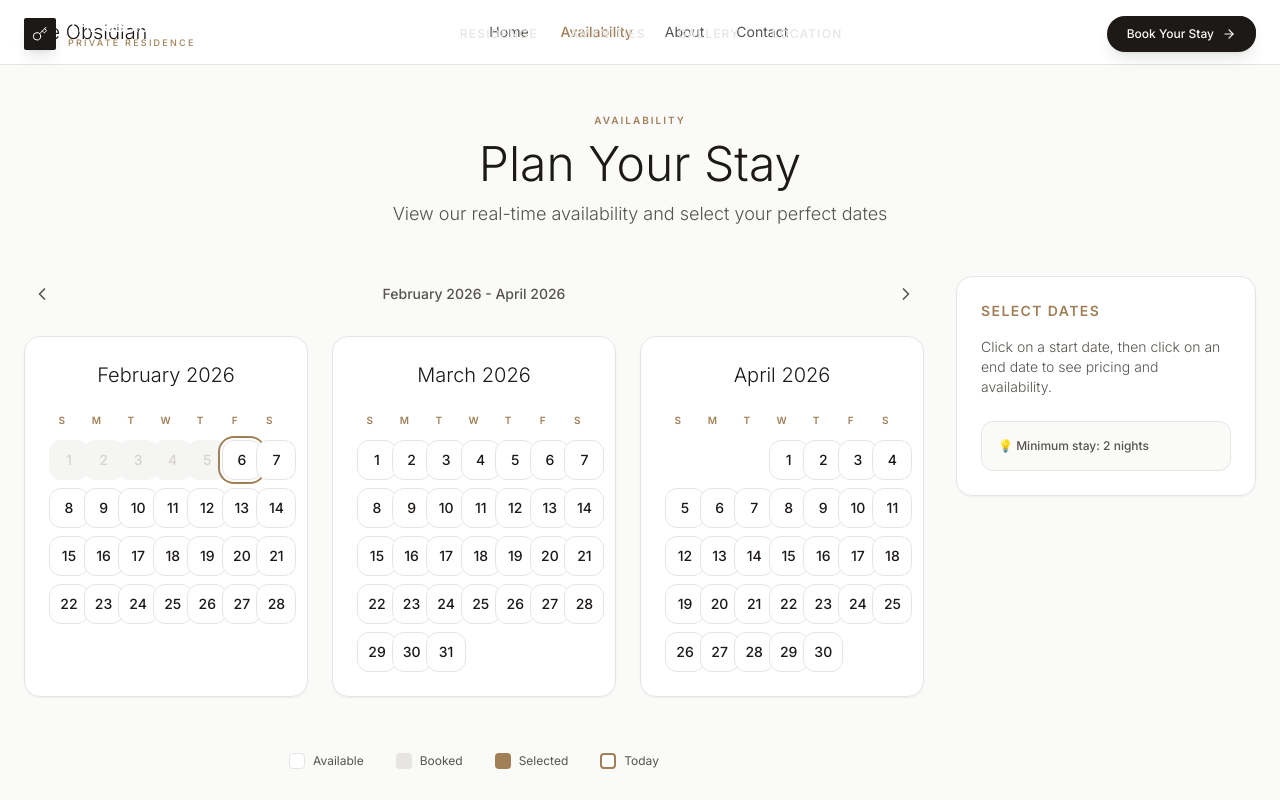
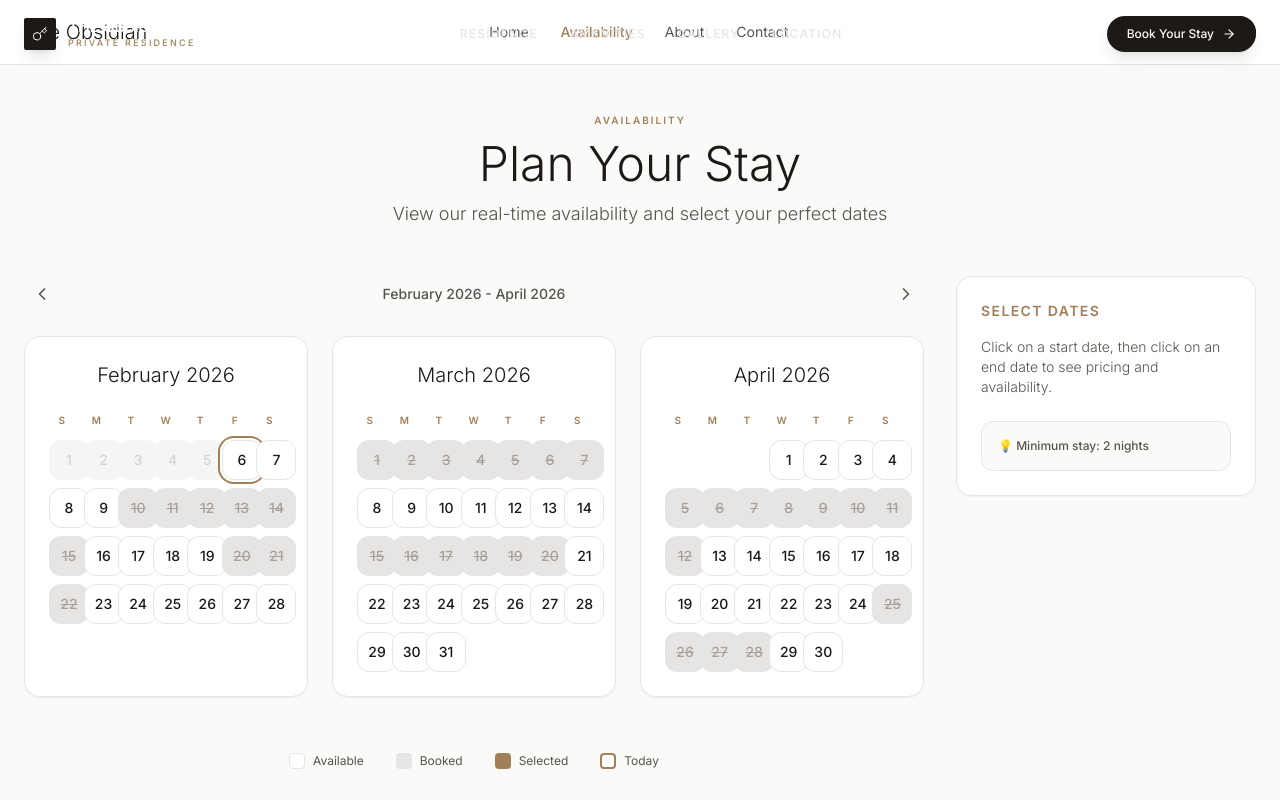
Before and after one commit to Don-vak/Obsidian, a Next.js app: page /availability in a window 1280 px wide. Shown: the top 800 px of the page. Built offline with nearby package versions, Linux system fonts and the light colour scheme.

Commit message:
fix some bugs on the availability page that hindering us from clicking the button on the price breakdown card .

```diff
--- a/app/availability/page.tsx
+++ b/app/availability/page.tsx
@@ -209,6 +209,10 @@ export default function AvailabilityPage() {
                                         Continue to Booking
                                         <ArrowRight size={16} className="group-hover:translate-x-1 transition-transform" />
                                     </button>
+
+                                    <p className="text-center text-xs text-stone-600 font-light">
+                                        You won't be charged yet
+                                    </p>
                                 </motion.div>
                             ) : (
                                 <div className="bg-white/90 backdrop-blur-md border border-stone-200 rounded-2xl p-6 shadow-sm">
--- a/app/book/page.tsx
+++ b/app/book/page.tsx
@@ -449,6 +449,9 @@ export default function BookingPage() {
                     {/* Right Side - Pricing Summary */}
                     <div className="lg:w-2/5">
                         <PricingSummary pricing={pricing} checkIn={checkIn} checkOut={checkOut} />
+                        <p className="text-center text-xs text-stone-600 font-light mt-4">
+                            You won't be charged yet
+                        </p>
                     </div>
                 </div>
             </div>
--- a/app/layout.tsx
+++ b/app/layout.tsx
@@ -35,7 +35,7 @@ export default function RootLayout({
 }>) {
     return (
         <html lang="en" className="scroll-smooth">
-            <body className={`${inter.variable} ${playfair.variable} antialiased selection:bg-[#A18058] selection:text-white font-sans`}>
+            <body className={`${inter.variable} ${playfair.variable} antialiased selection:bg-[#A18058] selection:text-white font-sans`} suppressHydrationWarning>
                 <Navbar />
                 <main>{children}</main>
                 <Footer />
--- a/components/PricingSummary.tsx
+++ b/components/PricingSummary.tsx
@@ -12,12 +12,6 @@ interface PricingSummaryProps {
 
 export const PricingSummary: React.FC<PricingSummaryProps> = ({ pricing, checkIn, checkOut }) => {
     return (
-        <motion.div
-            initial={{ opacity: 0, x: 20 }}
-            animate={{ opacity: 1, x: 0 }}
-            transition={{ delay: 0.3 }}
-            className="sticky top-24"
-        >
         <div className="glass-panel p-6 rounded-[2rem] shadow-2xl border border-white/60">
             {/* Property Image */}
             <div className="relative rounded-2xl overflow-hidden mb-6">
@@ -100,14 +94,6 @@ export const PricingSummary: React.FC<PricingSummaryProps> = ({ pricing, checkIn
                     </p>
                 </div>
             )}
-
-                {/* Reassurance */}
-                <div className="pt-4 border-t border-stone-200/60">
-                    <p className="text-center text-xs text-stone-500 font-medium">
-                        You won't be charged yet
-                    </p>
         </div>
-            </div>
-        </motion.div>
     );
 };
--- a/lib/mock-data/availability.ts
+++ b/lib/mock-data/availability.ts
@@ -1,48 +1,47 @@
-export const mockBlockedDates = [
-    // Already booked
-    { date: '2026-03-15', reason: 'booked' as const },
-    { date: '2026-03-16', reason: 'booked' as const },
-    { date: '2026-03-17', reason: 'booked' as const },
+export interface BlockedDate {
+    start: string;
+    end: string;
+    reason: 'booked' | 'maintenance' | 'personal' | 'holiday';
+}
 
-    // Maintenance
-    { date: '2026-04-01', reason: 'maintenance' as const },
-    { date: '2026-04-02', reason: 'maintenance' as const },
-
-    // Personal use
-    { date: '2026-05-20', reason: 'personal' as const },
-    { date: '2026-05-21', reason: 'personal' as const },
-
-    // Holidays
-    { date: '2026-12-24', reason: 'holiday' as const },
-    { date: '2026-12-25', reason: 'holiday' as const },
-    { date: '2026-12-31', reason: 'holiday' as const },
-    { date: '2027-01-01', reason: 'holiday' as const },
+export const mockBlockedDates: BlockedDate[] = [
+    { start: '2026-02-10', end: '2026-02-15', reason: 'booked' },
+    { start: '2026-02-20', end: '2026-02-22', reason: 'maintenance' },
+    { start: '2026-03-01', end: '2026-03-07', reason: 'booked' },
+    { start: '2026-03-15', end: '2026-03-20', reason: 'personal' },
+    { start: '2026-04-05', end: '2026-04-12', reason: 'booked' },
+    { start: '2026-04-25', end: '2026-04-28', reason: 'holiday' },
 ];
 
-export function isDateAvailable(date: Date): boolean {
-    const dateStr = date.toISOString().split('T')[0];
-    return !mockBlockedDates.some(blocked => blocked.date === dateStr);
+export interface AvailabilityCheck {
+    available: boolean;
+    message: string;
 }
 
-export function getBlockedDatesInRange(startDate: Date, endDate: Date) {
-    return mockBlockedDates.filter(blocked => {
-        const blockedDate = new Date(blocked.date);
-        return blockedDate >= startDate && blockedDate <= endDate;
-    });
-}
-
-export function checkAvailability(checkIn: string, checkOut: string) {
+export const checkAvailability = (checkIn: string, checkOut: string): AvailabilityCheck => {
     const start = new Date(checkIn);
     const end = new Date(checkOut);
 
-    const blockedDates = getBlockedDatesInRange(start, end);
-    const available = blockedDates.length === 0;
+    // Check if dates overlap with any blocked dates
+    for (const blocked of mockBlockedDates) {
+        const blockedStart = new Date(blocked.start);
+        const blockedEnd = new Date(blocked.end);
+
+        // Check for overlap
+        if (
+            (start >= blockedStart && start <= blockedEnd) ||
+            (end >= blockedStart && end <= blockedEnd) ||
+            (start <= blockedStart && end >= blockedEnd)
+        ) {
+            return {
+                available: false,
+                message: `These dates are not available. The property is ${blocked.reason === 'booked' ? 'already booked' : blocked.reason} during this period.`,
+            };
+        }
+    }
 
     return {
-        available,
-        blockedDates: blockedDates.map(d => d.date),
-        message: available
-            ? 'Dates are available!'
-            : 'Some dates in your range are not available.',
+        available: true,
+        message: 'These dates are available!',
     };
-}
+};
```
Lines whose indentation alone changed are shown as unchanged.
